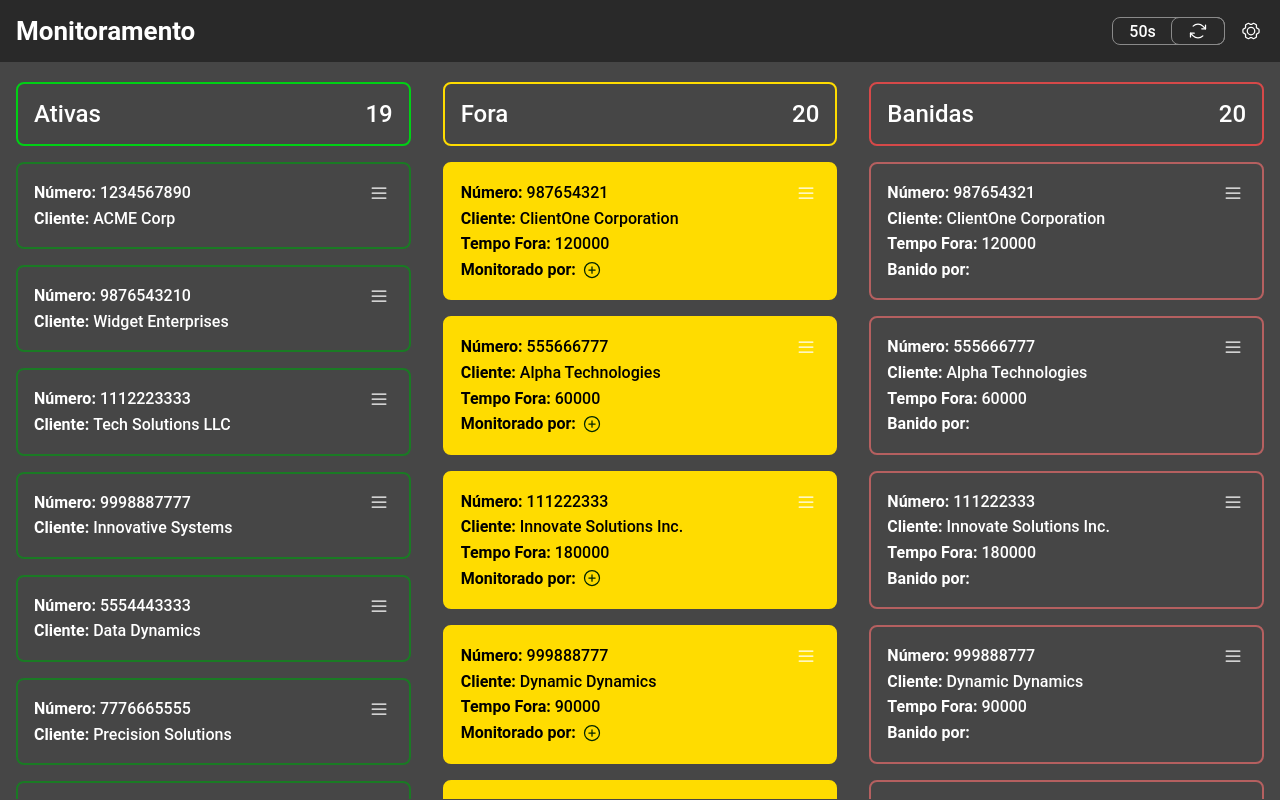
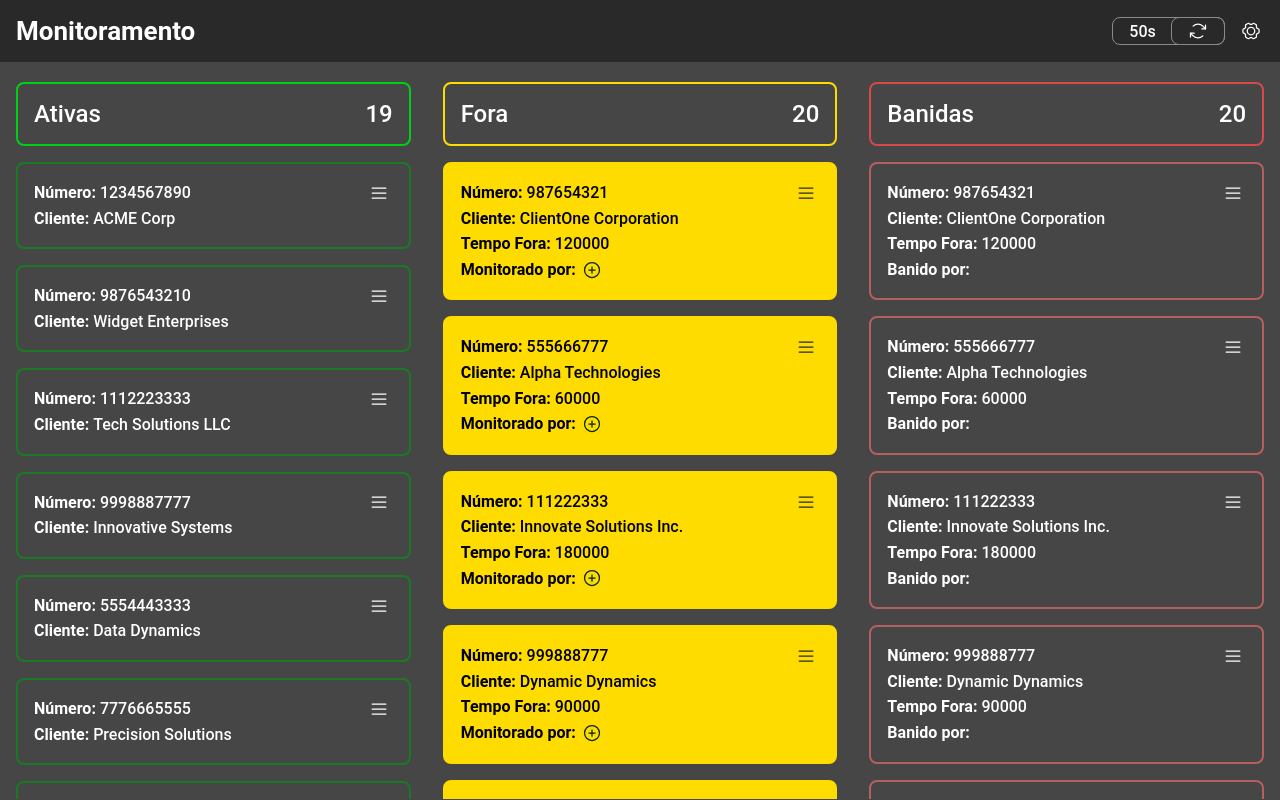
Before and after one commit to victorcardosoc/api-monitor, a React (Vite) app: page / in a window 1280 px wide. Built offline with nearby package versions, Linux system fonts and the light colour scheme; data requests are answered from the project's data file.

Commit message:
[STYLE] - Fix Dropdown Styles

```diff
--- a/src/components/ColumnsComponents/CardsDropdown/Dropdown.styles.ts
+++ b/src/components/ColumnsComponents/CardsDropdown/Dropdown.styles.ts
@@ -4,6 +4,20 @@ import styled from 'styled-components'
 export const DropdownIcon = styled.i`
   border-radius: 4px;
   color: ${(props) => props.theme['--text-color']};
+  transition: 0.2s;
+  height: 20px;
+  width: 20px;
+  margin-right: 0.2rem;
+
+  &:hover {
+    cursor: pointer;
+    color: grey;
+  }
+`
+
+export const DropdownBlackIcon = styled.i`
+  border-radius: 4px;
+  color: ${(props) => props.theme['--text-fake-black']};
   transition: 0.2s;
   height: 20px;
   width: 20px;
--- a/src/components/ColumnsComponents/CardsDropdown/Dropdown.tsx
+++ b/src/components/ColumnsComponents/CardsDropdown/Dropdown.tsx
@@ -1,5 +1,6 @@
 import * as DropdownMenu from '@radix-ui/react-dropdown-menu'
 import {
+  DropdownBlackIcon,
   DropdownContainer,
   DropdownIcon,
   DropdownItem,
@@ -29,19 +30,27 @@ interface DropwdownParams {
     timeoff: number
   }
   listType: 'actives' | 'alarms'
+  hasOffline?: boolean
 }
 
 export function DropdownMenuCard({
   APIActive,
   APIAlarm,
   listType,
+  hasOffline = false,
 }: DropwdownParams) {
   return (
     <DropdownMenu.Root>
       <DropdownMenu.Trigger asChild>
-        <DropdownIcon>
-          <List size={20} />
-        </DropdownIcon>
+        {hasOffline ? (
+          <DropdownBlackIcon>
+            <List size={20} />
+          </DropdownBlackIcon>
+        ) : (
+          <DropdownIcon>
+            <List size={20} />
+          </DropdownIcon>
+        )}
       </DropdownMenu.Trigger>
       <DropdownMenu.Portal>
         <DropdownContainer>
--- a/src/components/ColumnsComponents/OfflineColumn/OfflineCard.tsx
+++ b/src/components/ColumnsComponents/OfflineColumn/OfflineCard.tsx
@@ -44,7 +44,11 @@ export function OfflineCard({ offlineItem }: OfflineType) {
           <strong>Número: </strong>
           {offlineItem.number}
         </p>
-        <DropdownMenuCard APIAlarm={offlineItem} listType={'alarms'} />
+        <DropdownMenuCard
+          APIAlarm={offlineItem}
+          listType={'alarms'}
+          hasOffline
+        />
       </FirstLine>
       <p>
         <strong>Cliente: </strong>
```
